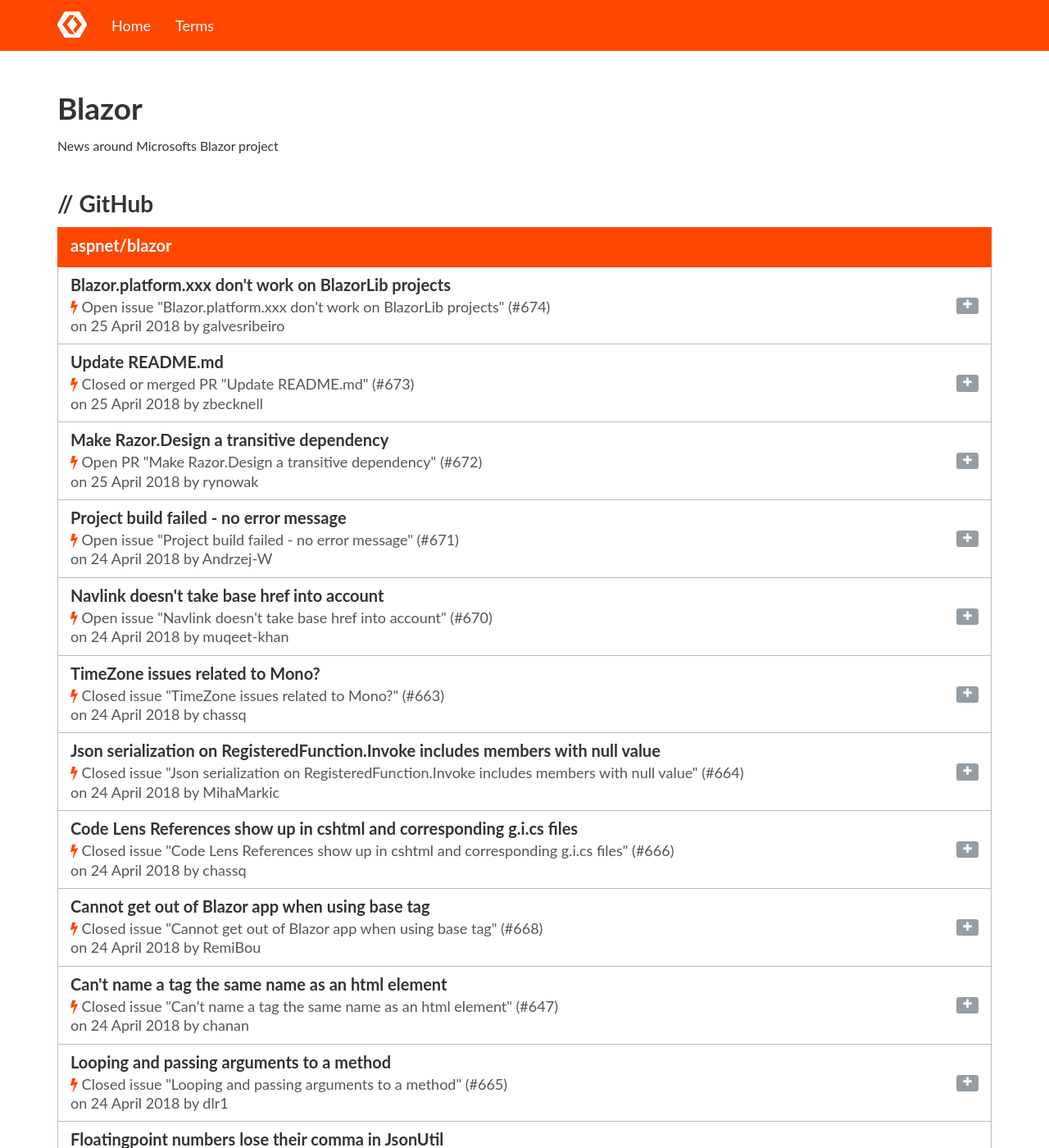
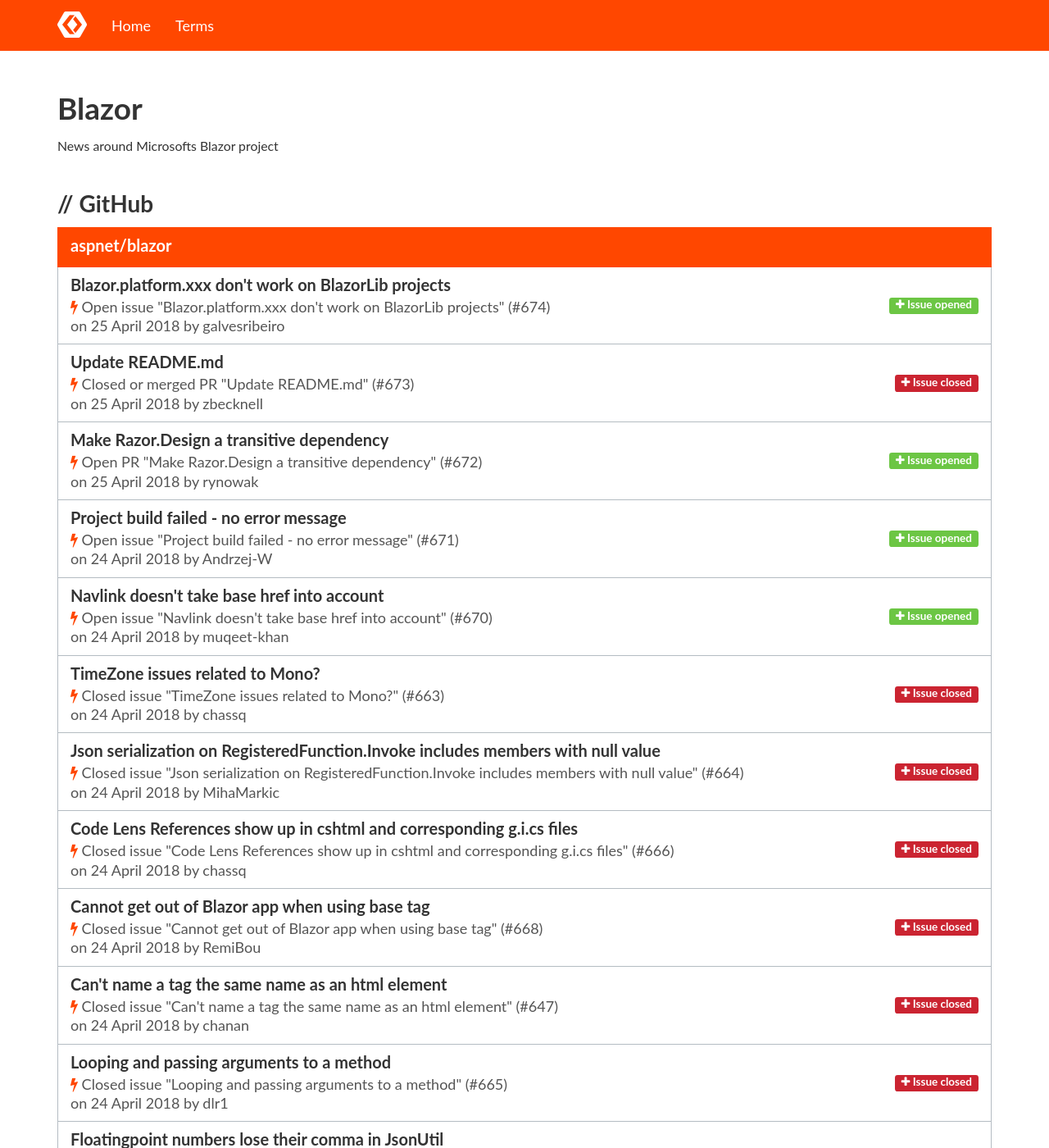
Before and after one commit to Code-Inside/KnowYourStack, a Jekyll site: the page built from _pages/blazor.html, in a window 1280 px wide and 1400 px high. Shown: the whole window at 82% size. Built offline with Jekyll 4.4.1, drawn with Linux system fonts in a browser that asks for light colours; nearby versions of some CDN libraries; some of the changed text lies outside the part shown.

Commit message:
Update DisplayGitHubIssueItem.html

```diff
--- a/_includes/DisplayGitHubIssueItem.html
+++ b/_includes/DisplayGitHubIssueItem.html
@@ -7,19 +7,19 @@
 
 	{% if include.issueItem.IsPullRequest == "true" %}
 	        {% assign icon = 'fa-code-fork' %}
-                {% if include.issueItem.RelatedAction == "open" %}
+                {% if include.issueItem.State == "open" %}
 			{% assign color = '#6cc644' %}
 			{% assign text = 'PR opened' %}
-		{% elsif include.eventItem.RelatedAction == "closed" %}
+		{% elsif include.eventItem.State == "closed" %}
 			{% assign color = '#cb2431' %}
 			{% assign text = 'PR merged or closed' %}
 		{% endif %}
 	{% else %}
 	        {% assign icon = 'fa-plus' %}
-                {% if include.issueItem.RelatedAction == "open" %}
+                {% if include.issueItem.State == "open" %}
 			{% assign color = '#6cc644' %}
 			{% assign text = 'Issue opened' %}
-		{% elsif include.issueItem.RelatedAction == "closed" %}
+		{% elsif include.issueItem.State == "closed" %}
 			{% assign color = '#cb2431' %}
 			{% assign text = 'Issue closed' %}
 		{% endif %}
```
